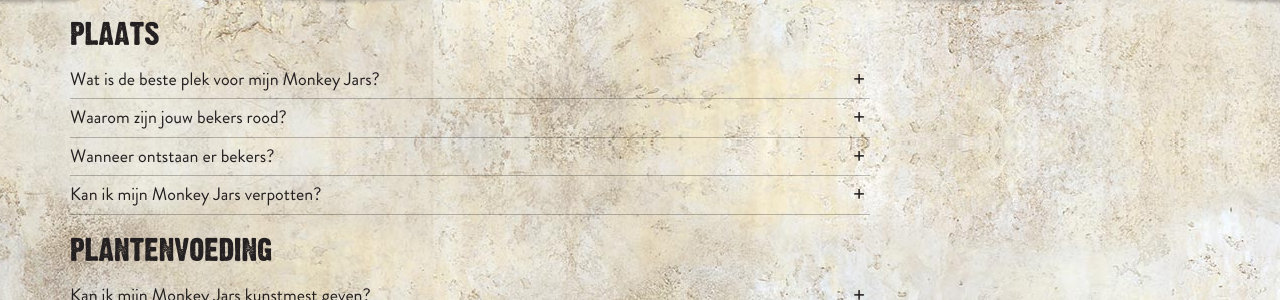
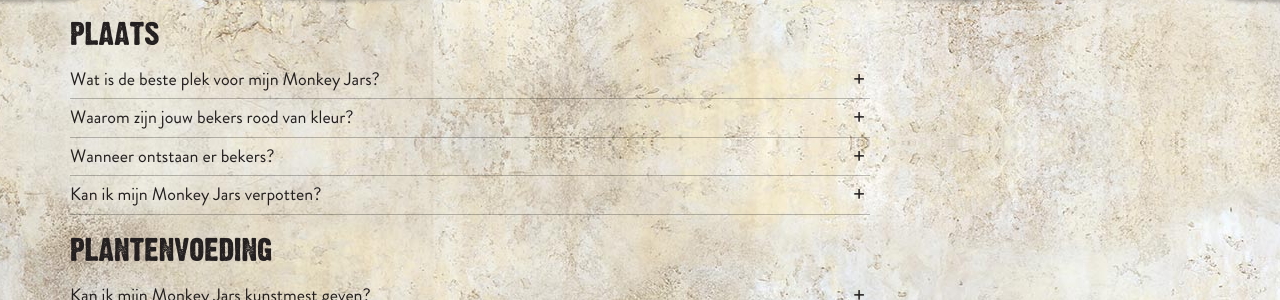
Before and after one commit to jhvanderschee/monkeyjars, a Jekyll site: the page built from weetjes/index.md, in a window 1280 px wide and 900 px high, scrolled down 640 px. Shown: the part 156-456 px from the top of the window. Built offline with Jekyll 4.4.1, drawn with Linux system fonts in a browser that asks for light colours.

Commit message:
Updated 'weetjes/index.md' via CloudCannon

```diff
--- a/weetjes/index.md
+++ b/weetjes/index.md
@@ -68,7 +68,7 @@
       Net als in de jungle houd ik van een lichte plek, maar ik kan niet tegen
       direct zonlicht. In warme zomermaanden vind ik het heerlijk om buiten te
       zijn, maar zet me dus niet direct in de zon.
-  - title: Waarom zijn jouw bekers rood?
+  - title: Waarom zijn jouw bekers rood van kleur?
     content: >-
       Ik ben een echte Casanova. Met de rode kleur van mijn bekers lok ik
       insecten. Hoe feller de kleur van mijn bekers, hoe meer honger ik heb!
```
